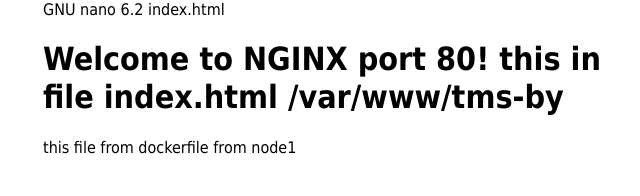
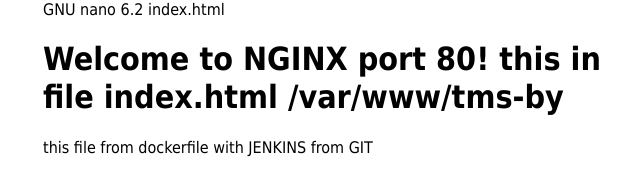
Before and after one commit to set1991/jenkins, a plain HTML site: page nginx-image/tms-by/index.html in a window 1280 px wide. Shown: the whole page, without its empty margins (317-957 px from the left). Drawn offline with Linux system fonts and the light colour scheme.

Commit message:
Update index.html

```diff
--- a/nginx-image/tms-by/index.html
+++ b/nginx-image/tms-by/index.html
@@ -11,6 +11,6 @@ font-family: Tahoma, Verdana, Arial, sans-serif;
 <body>
 <h1>Welcome to NGINX port 80!  this in file index.html /var/www/tms-by <h1>
 </h1>
-<p>this file from dockerfile from node1</p>
+<p>this file from dockerfile with JENKINS from GIT</p>
 </body>
 </html>
```
